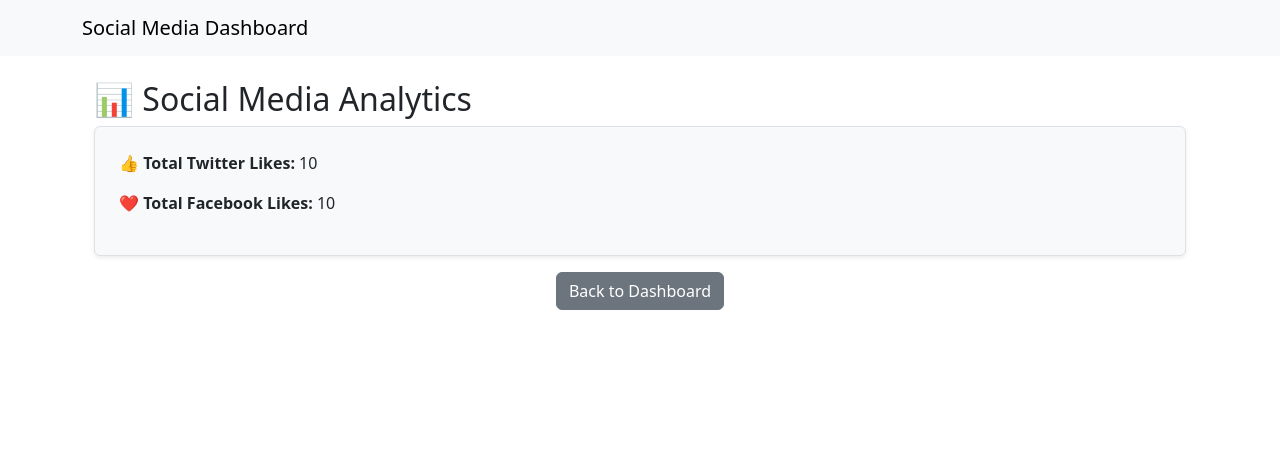
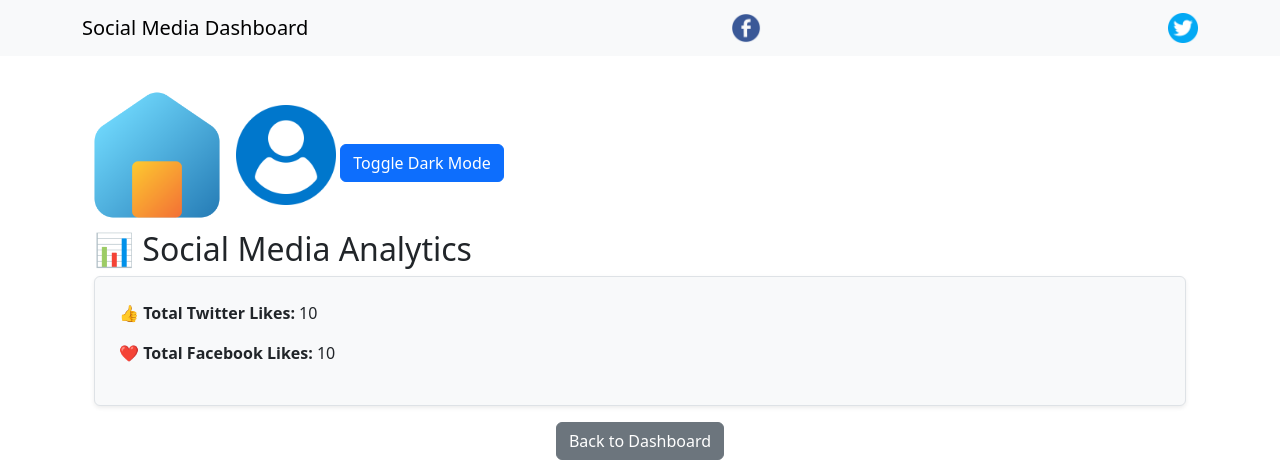
Before and after one commit to theomargt/Social-Media-Dashboard-Django, a Django app: template dashboard/templates/dashboard/analytics.html in a window 1280 px wide. Shown: the top 470 px of the page. Run offline with Django 5.2, Linux system fonts and the light colour scheme; the template is opened without the code that fills it: most values are stand-ins (such as "Sample title", 1, 10 or a date in 2020); parts of the project's set-up code (start-up, migrations or seed data) failed here and were passed over.

Commit message:
initial commit

```diff
--- a/dashboard/templates/base.html
+++ b/dashboard/templates/base.html
@@ -1,20 +1,45 @@
+{% load static %}
 <!DOCTYPE html>
 <html lang="en">
 <head>
     <meta charset="UTF-8">
     <meta name="viewport" content="width=device-width, initial-scale=1.0">
     <title>Social Media Dashboard</title>
+
+    <!-- Bootstrap CSS -->
     <link rel="stylesheet" href="https://cdn.jsdelivr.net/npm/bootstrap@5.3.0/dist/css/bootstrap.min.css">
+
+    <!-- Custom CSS -->
+    <link rel="stylesheet" href="{% static 'css/styles.css' %}">  <!-- Linking CSS -->
 </head>
 <body>
+
+    <!-- Navigation Bar -->
     <nav class="navbar navbar-light bg-light">
         <div class="container">
             <a class="navbar-brand" href="#">Social Media Dashboard</a>
+
+            <!-- Social Media Icons -->
+            <img src="{% static 'images/facebook_logo.png' %}" alt="Facebook" width="30">
+            <img src="{% static 'images/twitter.png' %}" alt="Twitter" width="30">
         </div>
     </nav>
 
     <div class="container mt-4">
+        <!-- Logo -->
+        <img src="{% static 'images/social.png' %}" alt="Dashboard Logo" width="150">
+
+        <!-- User Profile -->
+        <img src="{% static 'images/user_logo.png' %}" alt="User Profile" width="100">
+
+        <!-- Toggle Dark Mode Button -->
+        <button id="toggleDarkMode" class="btn btn-primary mt-3">Toggle Dark Mode</button>
+
+        <!-- Page Content -->
         {% block content %}{% endblock %}
     </div>
+
+    <!-- JavaScript -->
+    <script src="{% static 'js/script.js' %}"></script>  <!-- Linking JS -->
 </body>
 </html>
```
Also changed, not shown: social_media_dashboard/celery.py (+14 -0 lines), static/css/styles.css (added), static/images/Broken circle.gif (added), static/images/facebook_logo.png (added), static/images/social.png (added), static/images/twitter.png (added), static/images/user_logo.png (added), static/js/script.js (added).
